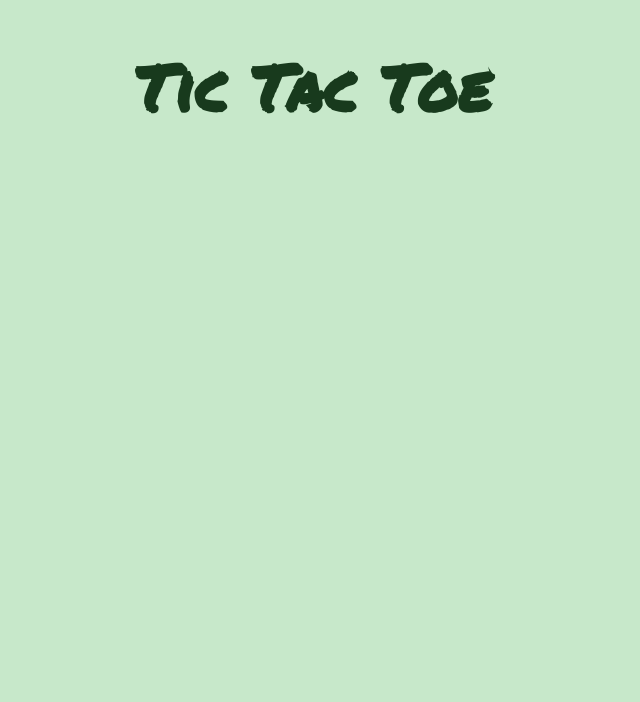
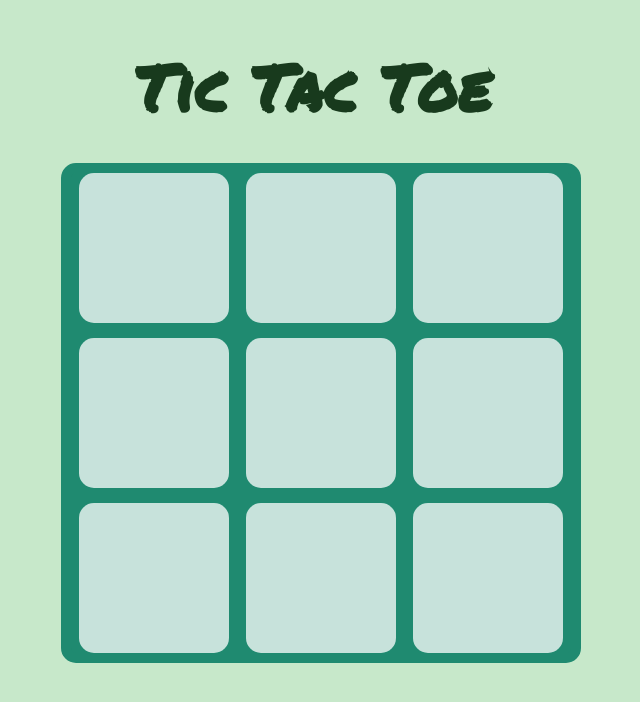
Before and after one commit to trihuang/tic-tac-toe, a website: page index.html in a window 1280 px wide. Shown: the whole page, without its empty margins (327-967 px from the left). Drawn offline with Linux system fonts and the light colour scheme.

Commit message:
Finish basic styling of the game board

```diff
--- a/index.html
+++ b/index.html
@@ -55,6 +55,17 @@
                 <button>Start</button>
             </form>
         </div>
+        <div class="gameboard">
+            <div class="cell"></div>
+            <div class="cell"></div>
+            <div class="cell"></div>
+            <div class="cell"></div>
+            <div class="cell"></div>
+            <div class="cell"></div>
+            <div class="cell"></div>
+            <div class="cell"></div>
+            <div class="cell"></div>
+        </div>
     </div>
     <script src="./main.js"></script>
 </body>
--- a/style.css
+++ b/style.css
@@ -4,6 +4,7 @@
     --border: #40513B;
     --font: #183A1D;
     --button: #BEF0CB;
+    --board: #1F8A70;
 }
 
 body {
@@ -131,4 +132,28 @@ input[type=radio] {
     position: absolute;
     top: 0;
     left: -9999px;
-  }
+}
+
+.gameboard {
+    height: 600px;
+    width: 500px;
+    background-color: var(--board);
+    border: 10px solid var(--board);
+    border-radius: 15px;
+    display: grid;
+    grid-template-columns: repeat(3, 1fr);
+    justify-items: center;
+    row-gap: 15px;
+}
+
+.cell {
+    background-color: white;
+    opacity: 0.75;
+    height: 150px;
+    width: 150px;
+    border-radius: 15px;
+}
+
+.cell > img {
+    height: 150px;
+}
```
